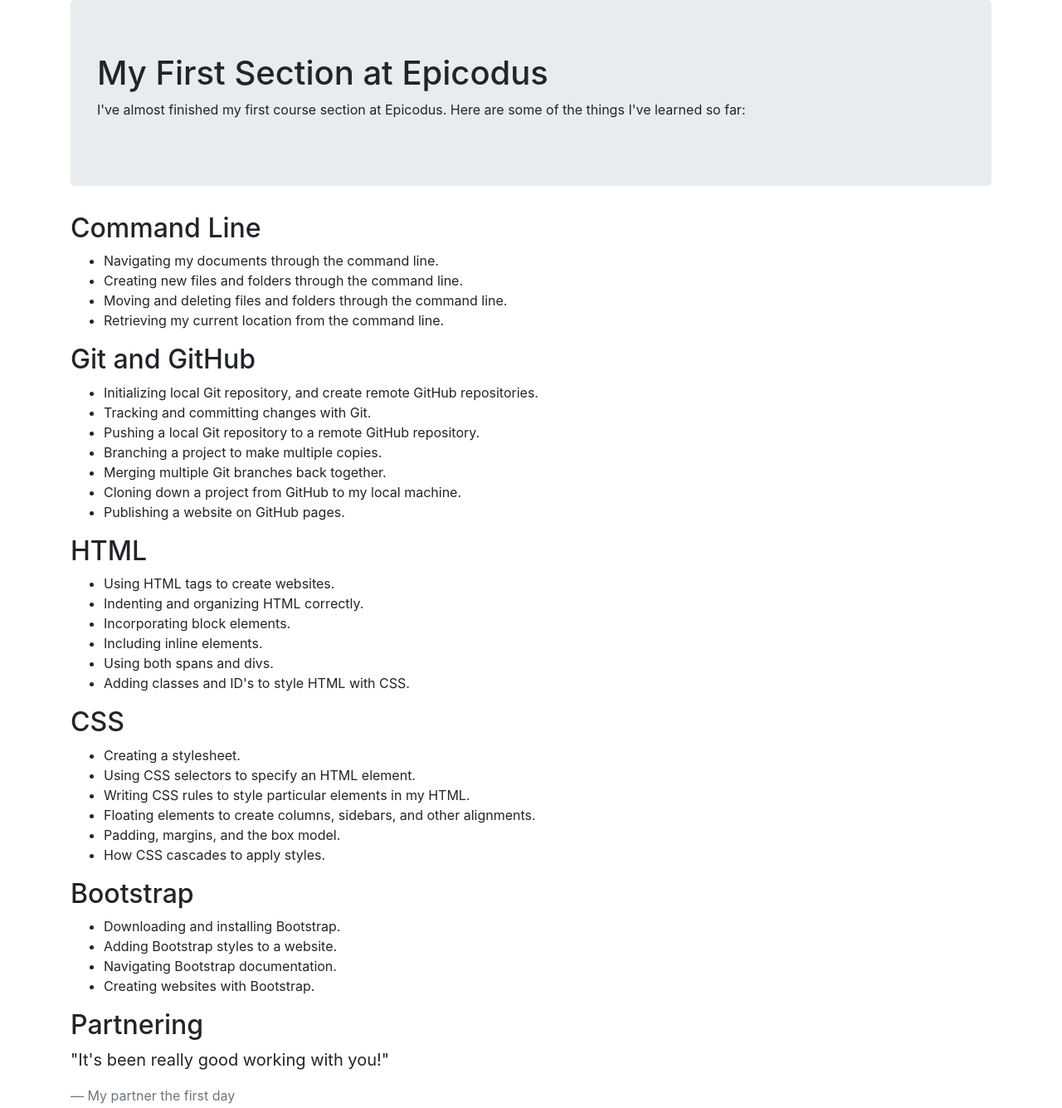
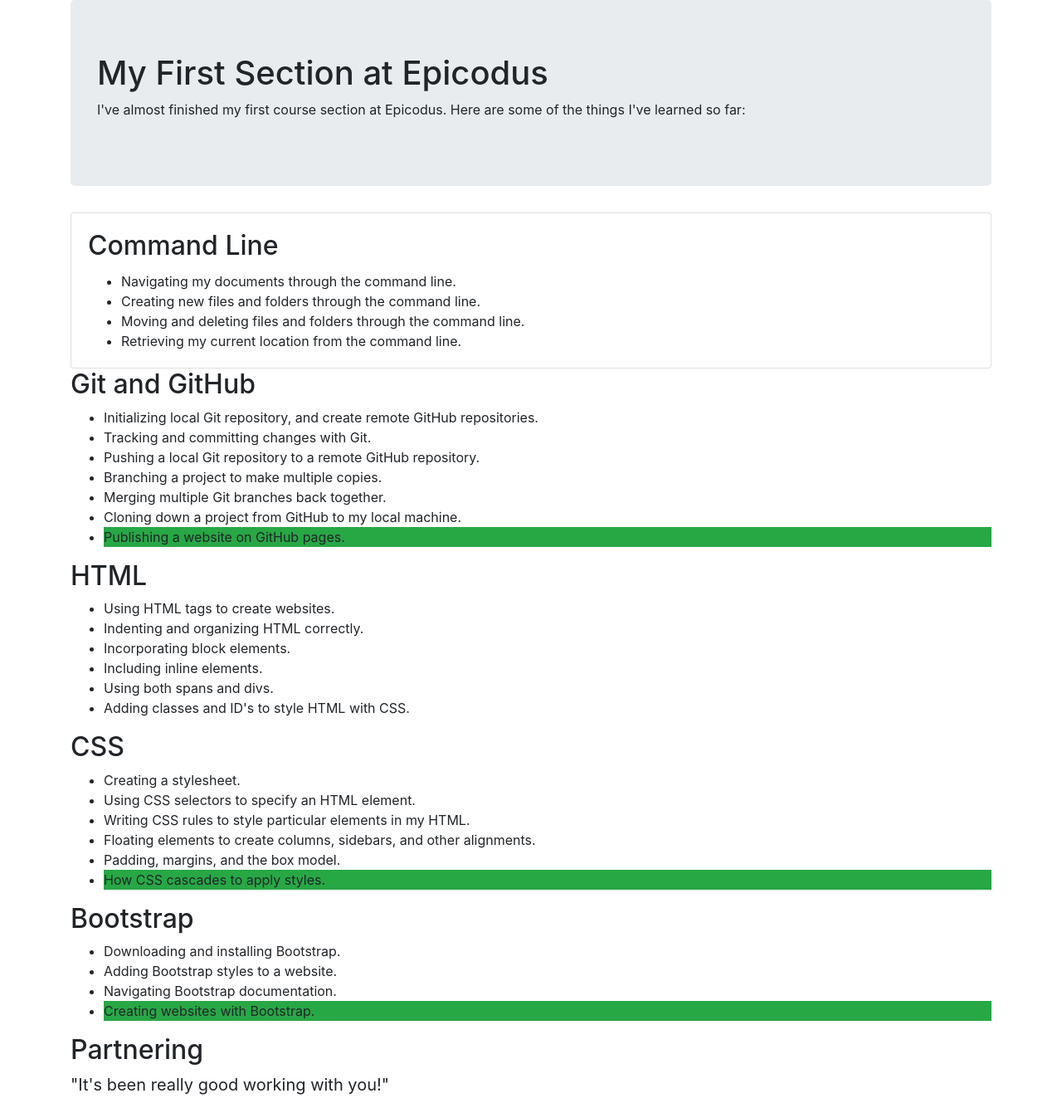
Before and after one commit to ZachWilson22495/section-in-review, a plain HTML site: page index.html in a window 1280 px wide. Shown: the top 1335 px of the page at 83% size. Drawn offline with Linux system fonts and the light colour scheme.

Commit message:
Added success class and cards to index.html

```diff
--- a/index.html
+++ b/index.html
@@ -12,13 +12,17 @@
     I've almost finished my first course section at Epicodus. Here are some of the things I've learned so far:
   </p>
   </div>
-  <h2>Command Line</h2>
-  <ul>
-    <li>Navigating my documents through the command line.</li>
-    <li>Creating new files and folders through the command line.</li>
-    <li>Moving and deleting files and folders through the command line.</li>
-    <li>Retrieving my current location from the command line.</li>
-  </ul>
+  <div class="card">
+    <div class="card-body">
+      <h2 class="card-title">Command Line</h2>
+      <ul class="card-text">
+        <li>Navigating my documents through the command line.</li>
+        <li>Creating new files and folders through the command line.</li>
+        <li>Moving and deleting files and folders through the command line.</li>
+        <li>Retrieving my current location from the command line.</li>
+      </ul>
+    </div>
+  </div>
   <h2>Git and GitHub</h2>
   <ul>
     <li>Initializing local Git repository, and create remote GitHub repositories.</li>
@@ -27,7 +31,7 @@
     <li>Branching a project to make multiple copies.</li>
     <li>Merging multiple Git branches back together.</li>
     <li>Cloning down a project from GitHub to my local machine.</li>
-    <li>Publishing a website on GitHub pages.</li>
+    <li class="bg-success">Publishing a website on GitHub pages.</li>
   </ul>
   <h2>HTML</h2>
   <ul>
@@ -45,14 +49,14 @@
     <li>Writing CSS rules to style particular elements in my HTML.</li>
     <li>Floating elements to create columns, sidebars, and other alignments.</li>
     <li>Padding, margins, and the box model.</li>
-    <li>How CSS cascades to apply styles.</li>
+    <li class="bg-success">How CSS cascades to apply styles.</li>
   </ul>
   <h2>Bootstrap</h2>
       <ul>
         <li>Downloading and installing Bootstrap.</li>
         <li>Adding Bootstrap styles to a website.</li>
         <li>Navigating Bootstrap documentation.</li>
-        <li>Creating websites with Bootstrap.</li>
+        <li class="bg-success">Creating websites with Bootstrap.</li>
       </ul>
       <h2>Partnering</h2>
       <blockquote class="blockquote">
```
